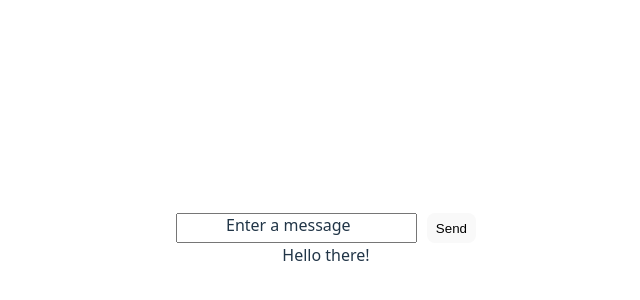
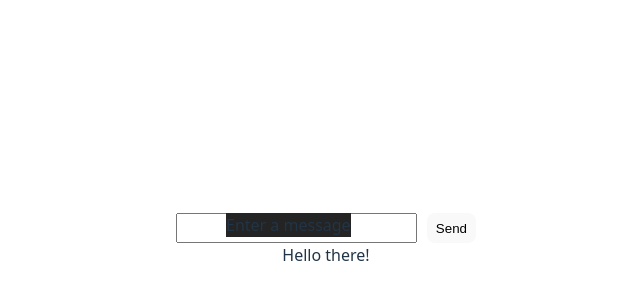
Before and after one commit to abdel1413/OptimisticStateFunction, a React (Vite) app: page / in a window 1280 px wide. Shown: the part 160-460 px from the top of the page, without its empty margins (314-954 px from the left). Built offline with nearby package versions, Linux system fonts and the light colour scheme.

Commit message:
done with optimistic state

```diff
--- a/Thread.jsx
+++ b/Thread.jsx
@@ -4,13 +4,17 @@
 export function Thread({ messages, sendMessageAction }) {
   const formRef = React.useRef();
 
+
   function formAction(formData) {
     addOptimisticMessage(formData.get("message"));
+
     formRef.current.reset();
+
     startTransition(async () => {
       await sendMessageAction(formData);
     });
   }
+
 
   const [optimisticMessages, addOptimisticMessage] = useOptimistic(
     messages,
@@ -32,6 +36,7 @@ export function Thread({ messages, sendMessageAction }) {
         {/* </div> */}
         <button type="submit">Send</button>
       </form>
+
       {optimisticMessages.map((message, index) => (
         <div key={index} style={{ opacity: message.sending ? 0.5 : 1 }}>
           {message.text}
--- a/src/App.css
+++ b/src/App.css
@@ -4,62 +4,3 @@
   padding: 2rem;
   text-align: center;
 }
-
-form{
-  display: flex;
-  position: relative;
-  justify-content: space-between;
-  width: 300px;
-  padding: 0 5px;
-
-}
-
-.float-container {
-position: relative;
-margin: 5px 0;
-border: 2px solid red;
- width: 250px;
-padding-top: 10px;
-height: 40px;
-}
-
-
- input{
-  padding:5px;
-  font-size:12px;
-  width: 90%;
-
-}
-
-label{
-  position: absolute;
-  top:0;
-  left:55px;
-    pointer-events: none;
-  transition: 0.3s ease-out;
-  background-color: transparent;
-
-}
-
-form button{
-  padding: 0.5em 0.6em;
-
-
-}
-
-  form input:focus + label,
-  form input:not(:placeholder-shown) + label {
-    top:-9px;
-    left:13px;
-    font-size:12px;
-    background-color: white;
-    color:#646cff;
-  }
- /* input:focus + label,
-input:not(:placeholder-shown) + label{
-  top:-9px;
-  left:7px;
-  font-size:12px;
-  background-color: white;
-  color:#646cff;
-} */
--- a/src/index.css
+++ b/src/index.css
@@ -42,6 +42,58 @@ button:hover {
 }
 
 
+
+form{
+  display: flex;
+  position: relative;
+  justify-content: space-between;
+  width: 300px;
+  padding: 0 5px;
+
+}
+
+.float-container {
+position: relative;
+margin: 5px 0;
+border: 2px solid red;
+ width: 250px;
+padding-top: 10px;
+height: 40px;
+}
+
+
+ input{
+  padding:5px;
+  font-size:12px;
+  width: 90%;
+
+}
+
+label{
+  position: absolute;
+  top:0;
+  left:55px;
+    pointer-events: none;
+  transition: 0.3s ease-out;
+  background-color: transparent;
+
+}
+
+form button{
+  padding: 0.5em 0.6em;
+
+
+}
+
+  form input:focus + label,
+  form input:not(:placeholder-shown) + label {
+    top:-9px;
+    left:13px;
+    font-size:12px;
+   background-color: #242424;
+    color:#FFFFFF;
+  }
+
 @media (prefers-color-scheme: light) {
   :root {
     color: #213547;
@@ -51,4 +103,11 @@ button:hover {
   button {
     background-color: #f9f9f9;
   }
+  button:hover {
+    border-color: #646cff;
+
 }
+label{
+  background-color: #242424;;
+
+}
```
Also changed, not shown: src/App.jsx (+5 -2 lines).
